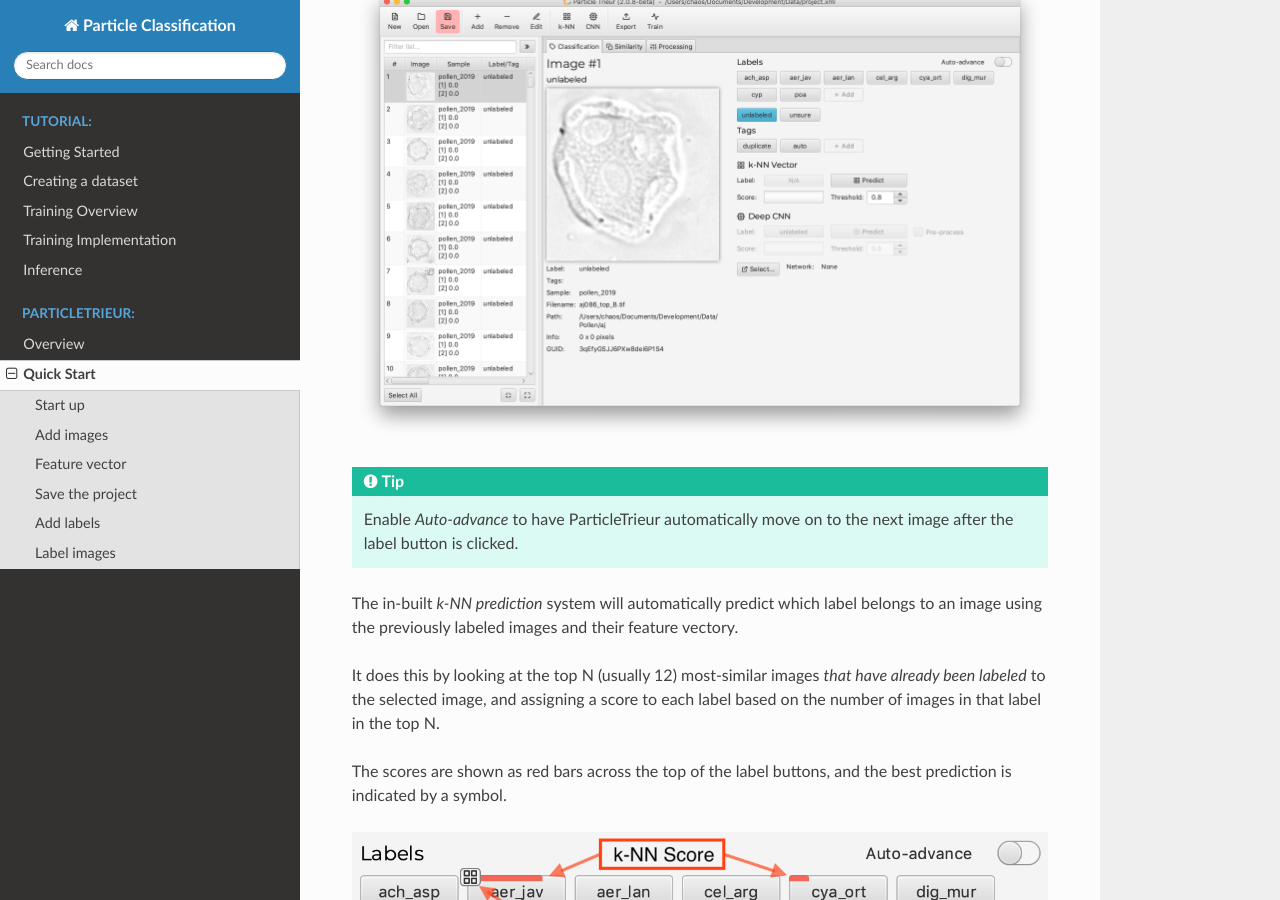
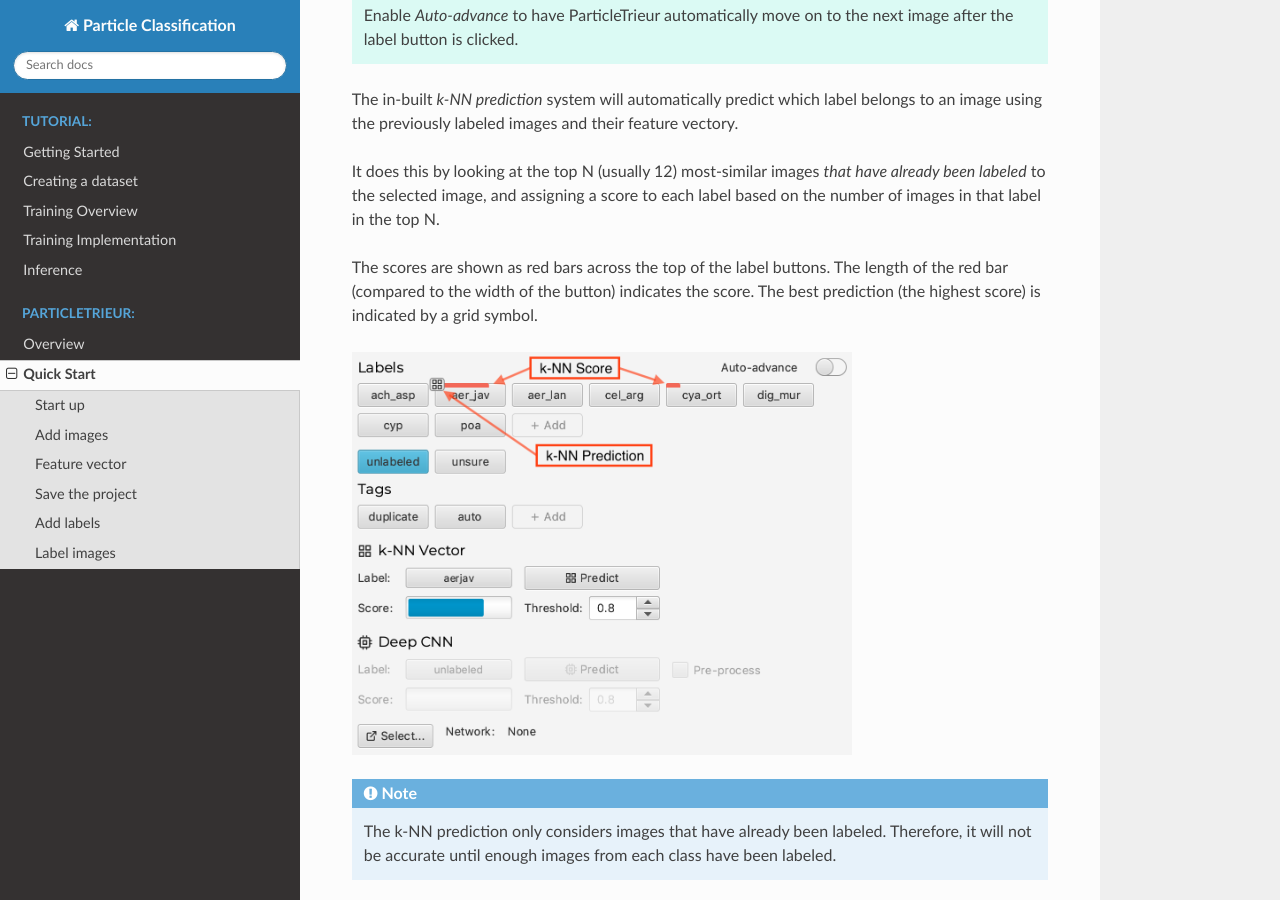
Before and after one commit to microfossil/particle-classification-examples, a Sphinx documentation site: the page built from docs/particle_trieur/quick_start.rst, in a window 1280 px wide and 900 px high, scrolled down 6305 px. Built offline with Sphinx 7.4.7 and the Read the Docs theme 2.0.0, drawn with Linux system fonts in a browser that asks for light colours.

Commit message:
Updated ParticleTrieur

```diff
--- a/docs/index.rst
+++ b/docs/index.rst
@@ -8,7 +8,7 @@ Particle Classification
 
 Welcome to the help and tutorial documentation for the ParticleTrieur program and particle classification Tensorflow library created by Ross Marchant.
 
-`Download ParticleTrieur 2.0.8-beta for MacOS <https://1drv.ms/u/s!AiQM7sVIv7fah4McJvELPIdKp6aogA?e=9LoF76>`_
+`Download ParticleTrieur 2.0.9-beta for MacOS <https://1drv.ms/u/s!AiQM7sVIv7fah4MexWIc1qJaietR3A?e=BQVjOZ>`_
 
 Overview
 --------
--- a/docs/particle_trieur/quick_start.rst
+++ b/docs/particle_trieur/quick_start.rst
@@ -94,6 +94,7 @@ Add a label for each of the classes you wish to identify:
 * Description: Further details of the class (optional).
 
 .. image:: ../images/software/add_label.png
+    :width: 400px
 
 3. Click *OK*.
 
@@ -118,9 +119,10 @@ The in-built *k-NN prediction* system will automatically predict which label bel
 
 It does this by looking at the top N (usually 12) most-similar images *that have already been labeled* to the selected image, and assigning a score to each label based on the number of images in that label in the top N.
 
-The scores are shown as red bars across the top of the label buttons, and the best prediction is indicated by a symbol.
+The scores are shown as red bars across the top of the label buttons. The length of the red bar (compared to the width of the button) indicates the score. The best prediction (the highest score) is indicated by a grid symbol.
 
 .. image:: ../images/software/knn_score.png
+    :width: 500px
 
 .. Note::
 
```
Also changed, not shown: other parts of docs/particle_trieur/quick_start.rst (+1 -1 lines).
